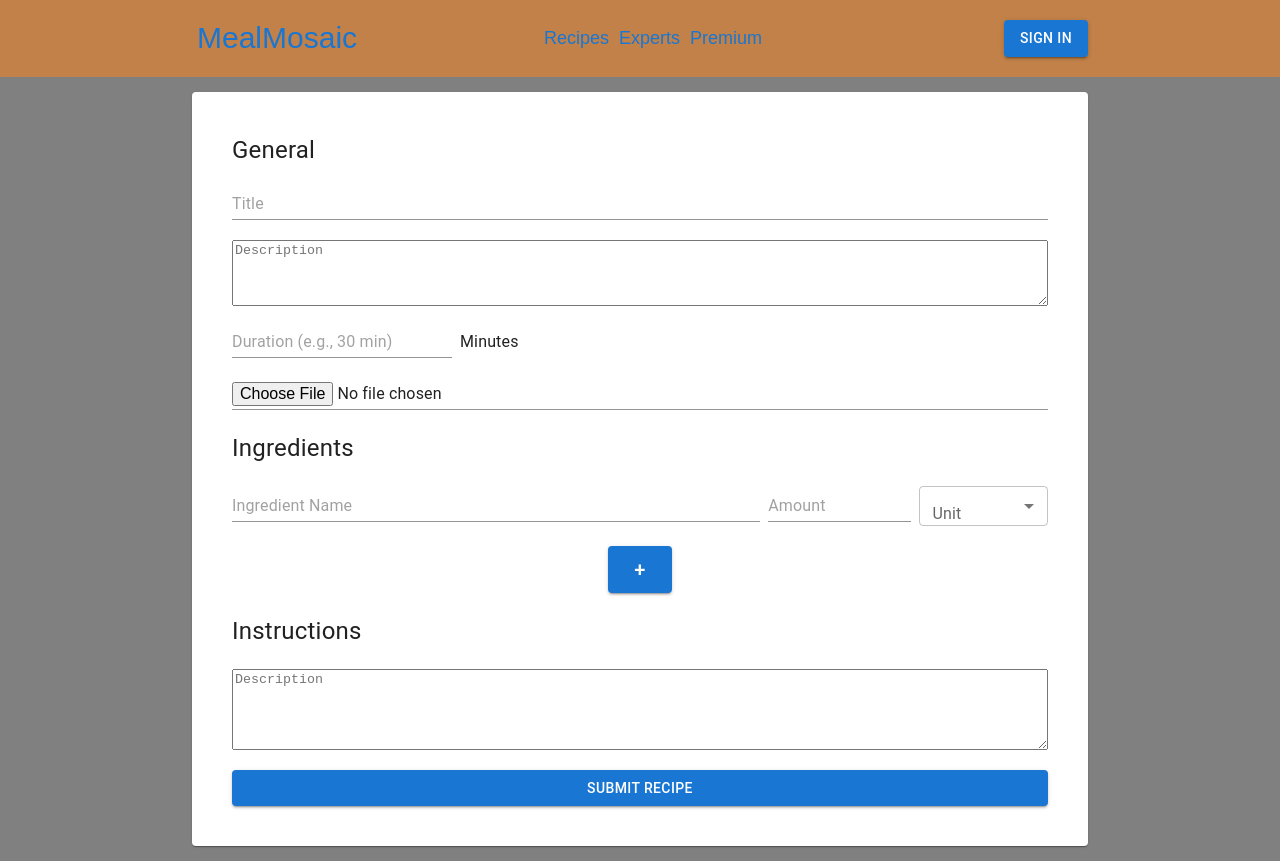
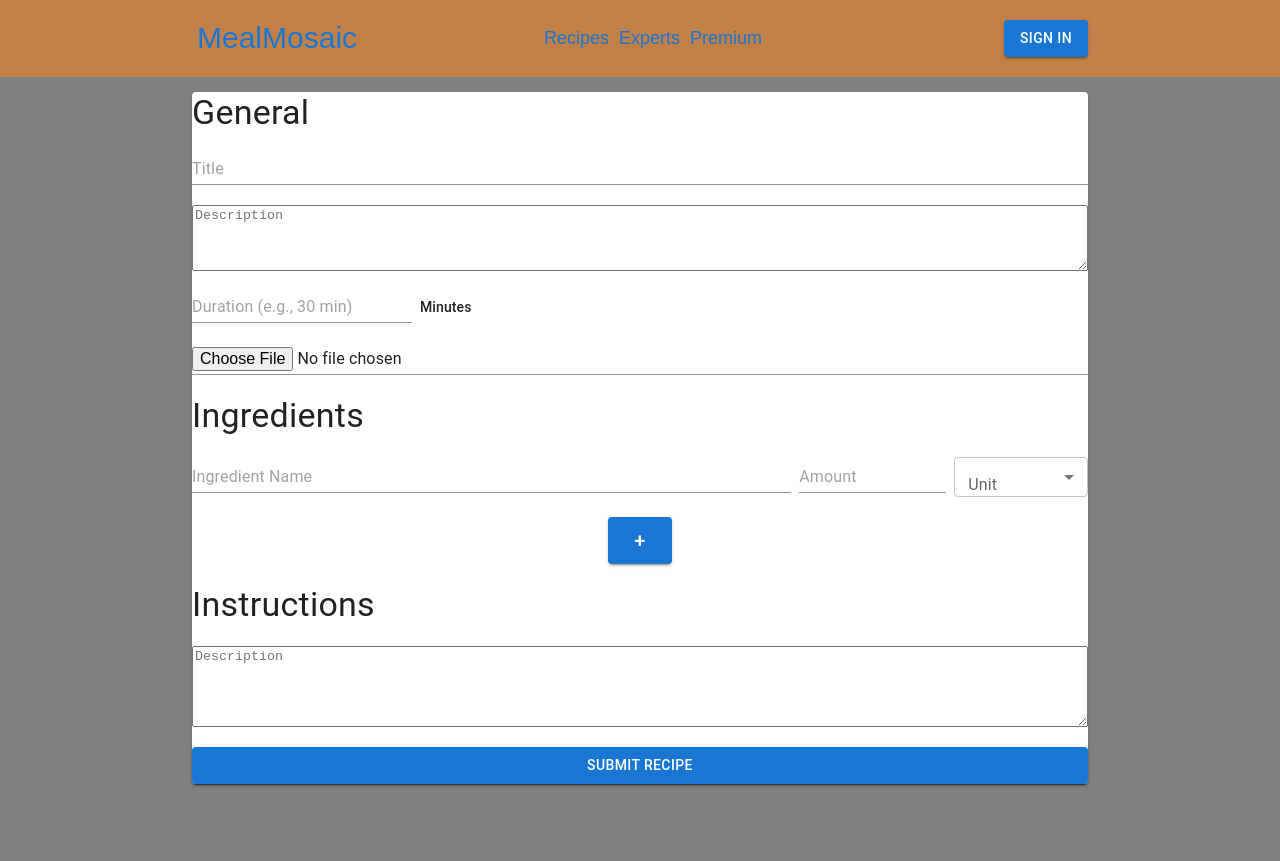
Before and after one commit to CedricAOUN/projet-fil-rouge-cc, a React (Vite) app: page /recipe-create in a window 1280 px wide. After the commit the page ends 800 px from the top, so only its background shows below. Built offline with nearby package versions, Linux system fonts and the light colour scheme.

Commit message:
use variants for consistency

```diff
--- a/src/App.jsx
+++ b/src/App.jsx
@@ -3,6 +3,7 @@ import './App.css'
 import Header from './components/Header/Header'
 import SingleRecipePage from './pages/SingleRecipePage/SingleRecipePage'
 import RecipeCreateForm from './pages/RecipeCreateForm/RecipeCreateForm'
+import PremiumCard from './components/PremiumCard/PremiumCard'
 
 function App() {
 
@@ -12,7 +13,7 @@ function App() {
       <main>
         <BrowserRouter>
           <Routes>
-            <Route path='/' element={<></>} />
+            <Route path='/' element={<PremiumCard></PremiumCard>} />
             <Route path='/recipes' element={<></>} />
             <Route path='/recipe/:id' element={<SingleRecipePage />} />
             <Route path='/recipe-create' element={<RecipeCreateForm />} />
--- a/src/components/CommentList/CommentList.jsx
+++ b/src/components/CommentList/CommentList.jsx
@@ -3,8 +3,8 @@ import React from 'react'
 
 function CommentList({ comments }) {
   return (
-    <Paper sx={{ padding: '20px', borderRadius: '15px' }}>
-      <Typography fontSize={24}>Comments</Typography>
+    <Paper>
+      <Typography variant='h4'>Comments</Typography>
       {comments}
     </Paper>
   )
--- a/src/components/IngredientList/IngredientList.jsx
+++ b/src/components/IngredientList/IngredientList.jsx
@@ -3,8 +3,8 @@ import React from 'react'
 
 function IngredientList({ ingredients }) {
   return (
-    <Paper sx={{ padding: '20px', borderRadius: '15px', flex: 1}}>
-      <Typography fontSize={24}>Ingredients</Typography>
+    <Paper sx={{ flex: 1 }}>
+      <Typography variant='h4'>Ingredients</Typography>
       <Stack>
         {ingredients}
       </Stack>
--- a/src/components/LoginModal/LoginModal.jsx
+++ b/src/components/LoginModal/LoginModal.jsx
@@ -44,6 +44,7 @@ function LoginModal({ isOpen, handleClose }) {
             Login
           </Button>
           <Typography
+            variant='subtitle2'
             onClick={() => setValue(1)}
             color='primary'
             sx={{ textDecoration: 'underline', cursor: 'pointer', marginTop: '10px' }}
@@ -60,6 +61,7 @@ function LoginModal({ isOpen, handleClose }) {
             Sign Up
           </Button>
           <Typography
+            variant='subtitle2'
             onClick={() => setValue(0)}
             color='primary'
             sx={{ textDecoration: 'underline', cursor: 'pointer', marginTop: '10px' }}
--- a/src/components/RecipeTitlePaper/RecipeTitlePaper.jsx
+++ b/src/components/RecipeTitlePaper/RecipeTitlePaper.jsx
@@ -15,11 +15,11 @@ function RecipeTitlePaper({ title, desc, likes = 0, imgUrl }) {
   }
 
   return (
-    <Paper sx={{ display: 'flex', borderRadius: '15px', flexDirection: isMobile ? 'column' : 'row'}}>
+    <Paper sx={{ display: 'flex', flexDirection: isMobile ? 'column' : 'row'}}>
       <img src={imgUrl} alt={`Image of ${title}`} />
-      <Box sx={{ display: 'flex', flexDirection: 'column', justifyContent: 'space-between', padding: '30px' }}>
-        <Typography fontSize={24}>{title}</Typography>
-        <Typography fontSize={18}>{desc}</Typography>
+      <Box sx={{ display: 'flex', flexDirection: 'column', justifyContent: 'space-between', padding: '30px', flexGrow: 1, alignItems: 'space-between' }}>
+        <Typography variant='h3'>{title}</Typography>
+        <Typography variant='subtitle2'>{desc}</Typography>
         <Button
           fontSize={16}
           color={isLiked ? 'error' : 'success'}
--- a/src/components/StepByStep/StepByStep.jsx
+++ b/src/components/StepByStep/StepByStep.jsx
@@ -3,8 +3,8 @@ import React from 'react'
 
 function StepByStep({ steps }) {
   return (
-    <Paper sx={{ padding: '20px', borderRadius: '15px', flex: 1 }}>
-      <Typography fontSize={24}>Steps</Typography>
+    <Paper sx={{ flex: 1 }}>
+      <Typography variant='h4'>Steps</Typography>
       <Stack>
         {steps}
       </Stack>
--- a/src/pages/RecipeCreateForm/RecipeCreateForm.jsx
+++ b/src/pages/RecipeCreateForm/RecipeCreateForm.jsx
@@ -37,17 +37,17 @@ function RecipeCreateForm() {
   };
 
   return (
-    <Paper sx={{ padding: '40px', display: 'flex', flexDirection: 'column', gap: '20px' }}>
-      <Typography fontSize={24}>General</Typography>
+    <Paper sx={{ display: 'flex', flexDirection: 'column', gap: '20px' }}>
+      <Typography variant='h4'>General</Typography>
       <Input placeholder="Title" required value={title} onChange={(e) => setTitle(e.target.value)} />
       <TextareaAutosize placeholder="Description" value={description} onChange={(e) => setDescription(e.target.value)} minRows={4} />
       <Stack direction='row' gap={1} alignItems={'center'}>
         <Input placeholder="Duration (e.g., 30 min)" type='number' value={duration} onChange={(e) => setDuration(e.target.value)} />
-        <Typography>Minutes</Typography>
+        <Typography variant='subtitle2'>Minutes</Typography>
       </Stack>
       <Input placeholder="Image" required type='file' accept="image/png, image/jpeg, image/webp" value={image} onChange={(e) => setImage(e.target.value)} />
 
-      <Typography fontSize={24}>Ingredients</Typography>
+      <Typography variant='h4'>Ingredients</Typography>
 
       {ingredients.map((ingredient, index) => (
         <Stack key={ingredient.id} direction="row" spacing={1} alignItems="center">
@@ -75,7 +75,7 @@ function RecipeCreateForm() {
         +
       </Button>
 
-      <Typography fontSize={24}>Instructions</Typography>
+      <Typography variant='h4'>Instructions</Typography>
       <TextareaAutosize placeholder="Description" value={description} onChange={(e) => setDescription(e.target.value)} minRows={5} />
       <Button variant="contained" color="primary" onClick={handleSubmit}>
         Submit Recipe
--- a/src/pages/SingleRecipePage/SingleRecipePage.jsx
+++ b/src/pages/SingleRecipePage/SingleRecipePage.jsx
@@ -1,31 +1,46 @@
-import { Stack, useMediaQuery } from '@mui/material'
-import React from 'react'
-import RecipeTitlePaper from '../../components/RecipeTitlePaper/RecipeTitlePaper'
-import IngredientList from '../../components/IngredientList/IngredientList'
-import StepByStep from '../../components/StepByStep/StepByStep'
-import CommentList from '../../components/CommentList/CommentList'
+import { Stack, useMediaQuery } from '@mui/material';
+import React from 'react';
+import RecipeTitlePaper from '../../components/RecipeTitlePaper/RecipeTitlePaper';
+import IngredientList from '../../components/IngredientList/IngredientList';
+import StepByStep from '../../components/StepByStep/StepByStep';
+import CommentList from '../../components/CommentList/CommentList';
 
-const SingleRecipePage = ( recipe ) => {
+// Mock recipe data to use as default
+const mockRecipe = {
+  title: "Classic Chocolate Chip Cookies",
+  desc: "Soft and chewy chocolate chip cookies with a golden edge. Perfect for any occasion!",
+  imgUrl: 'https://t3.ftcdn.net/jpg/00/92/53/56/360_F_92535664_IvFsQeHjBzfE6sD4VHdO8u5OHUSc6yHF.jpg',
+  likes: 243,
+  ingredients: 'Lorem, ipsum dolor sit amet consectetur adipisicing elit. Natus dolores nihil ab ipsum asperiores temporibus quae quos quam fugit itaque!',
+  steps: 'Lorem, ipsum dolor sit amet consectetur adipisicing elit. Natus dolores nihil ab ipsum asperiores temporibus quae quos quam fugit itaque!',
+  comments: 'Lorem, ipsum dolor sit amet consectetur adipisicing elit. Natus dolores nihil ab ipsum asperiores temporibus quae quos quam fugit itaque!'
+};
+
+const SingleRecipePage = (props) => {
   const isMobile = useMediaQuery('(max-width:900px)');
+
+  // Use props.recipe if provided, otherwise use mockRecipe
+  const recipeData = props.recipe || mockRecipe;
+
   const {
     title,
     desc,
+    imgUrl,
     likes,
     ingredients,
     steps,
     comments,
-   } = recipe;
-
+  } = recipeData;
   return (
     <Stack gap={2}>
-      <RecipeTitlePaper title={title} desc={desc} likes={likes} />
+      <RecipeTitlePaper title={title} desc={desc} likes={likes} imgUrl={imgUrl} />
       <Stack direction={isMobile ? 'column' : 'row'} gap={2}>
         <IngredientList ingredients={ingredients} />
         <StepByStep steps={steps} />
       </Stack>
       <CommentList comments={comments} />
     </Stack>
-  )
-}
+  );
+};
 
-export default SingleRecipePage
+export default SingleRecipePage;
```
